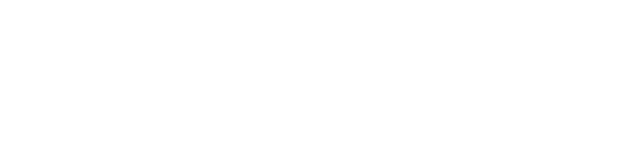
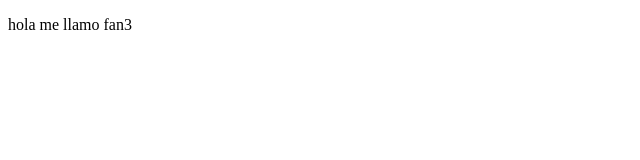
Before and after one commit to fanxulasalle/ExerciciGIT, a plain HTML site: page index3.html in a window 1280 px wide. Shown: the whole page, without its empty margins (0-640 px from the left). Drawn offline with Linux system fonts and the light colour scheme.

Commit message:
Tercer commit Fan

```diff
--- a/index3.html
+++ b/index3.html
@@ -6,6 +6,6 @@
     <title>Document</title>
 </head>
 <body>
-
+    <p>hola me llamo fan3</p>
 </body>
 </html>
```
